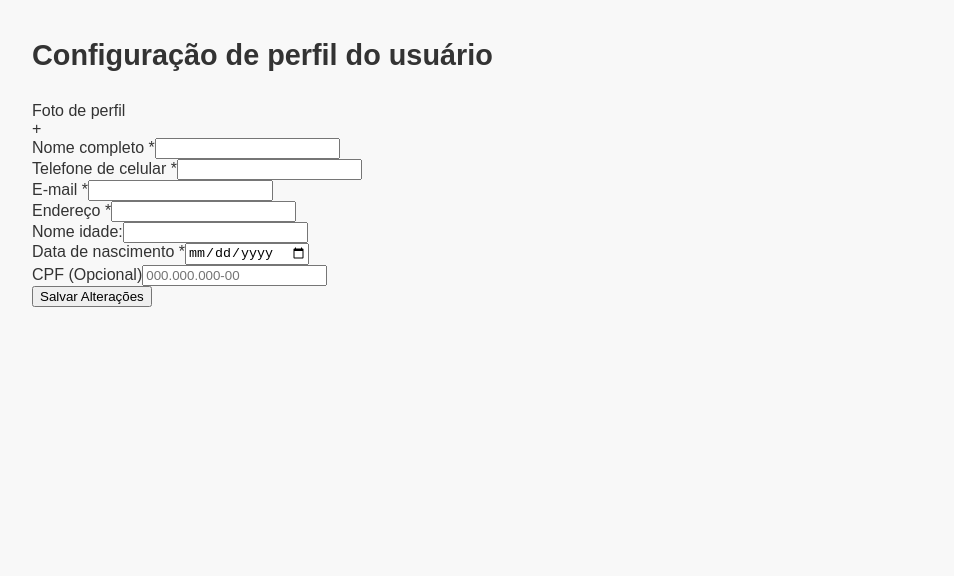
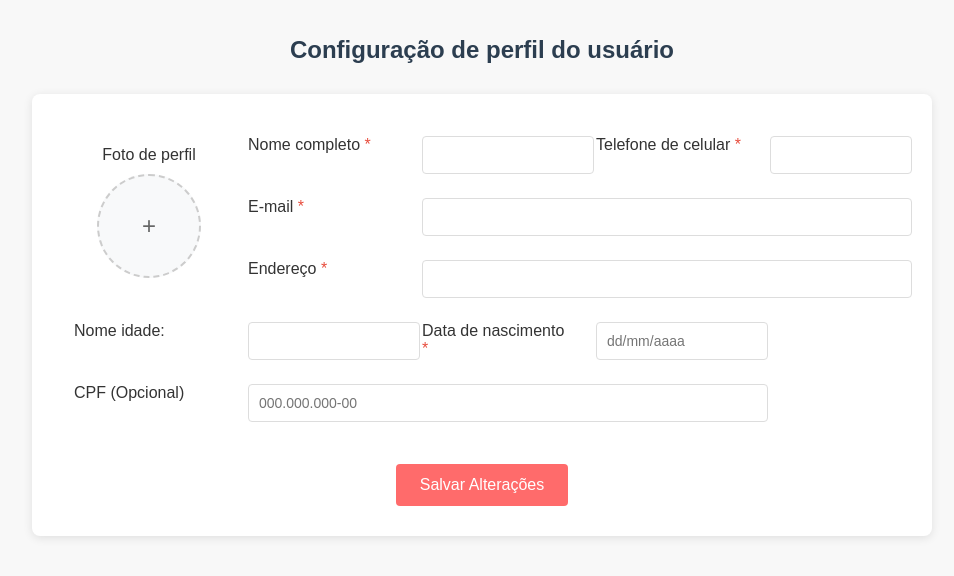
Before and after one commit to CauaConceicao20/GoFood-Delivery-Final, a React (Create React App) app in the folder src/front-end/: page /perfil in a window 1280 px wide. Shown: the top 576 px of the page, without its empty margins (158-1112 px from the left). Built offline with nearby package versions, Linux system fonts and the light colour scheme.

Commit message:
estilizacao tela de config perfil

```diff
--- a/src/front-end/src/telas/PerfilUsuario/PerfilUsuario.css
+++ b/src/front-end/src/telas/PerfilUsuario/PerfilUsuario.css
@@ -1,47 +1,52 @@
-.perfil-container {
+/* Estilos gerais */
+.profile-container {
   max-width: 900px;
   margin: 0 auto;
   padding: 20px;
-  font-family: Arial, sans-serif;
-}
-
-.perfil-container h1 {
-  font-size: 1.8rem;
-  margin-bottom: 30px;
+  font-family: 'Arial', sans-serif;
   color: #333;
 }
 
-.form-grid {
-  display: grid;
-  grid-template-columns: repeat(3, 1fr);
-  gap: 20px;
+.profile-container h1 {
+  font-size: 24px;
+  margin-bottom: 30px;
+  text-align: center;
+  color: #2c3e50;
+}
+
+/* Formulário */
+.profile-form {
+  background: #fff;
+  padding: 30px;
+  border-radius: 8px;
+  box-shadow: 0 2px 10px rgba(0, 0, 0, 0.1);
+}
+
+/* Tabela de perfil */
+.profile-table {
+  width: 100%;
+  border-collapse: collapse;
   margin-bottom: 30px;
 }
 
-.form-cell {
-  display: flex;
-  flex-direction: column;
+.profile-table td {
+  padding: 12px;
+  vertical-align: top;
 }
 
-.form-cell label {
-  margin-bottom: 8px;
-  font-weight: 500;
-  color: #555;
+.photo-cell {
+  width: 150px;
+  text-align: center;
+  vertical-align: middle !important;
 }
 
-.form-cell input {
-  padding: 10px;
-  border: 1px solid #ddd;
-  border-radius: 4px;
-  font-size: 1rem;
+.label-cell {
+  width: 150px;
+  font-weight: 500;
 }
 
-.foto-cell {
-  grid-row: span 2;
-  align-items: center;
-}
-
-.foto-upload {
+/* Foto de perfil */
+.photo-upload-btn {
   width: 100px;
   height: 100px;
   border: 2px dashed #ccc;
@@ -50,51 +55,78 @@
   align-items: center;
   justify-content: center;
   cursor: pointer;
-  overflow: hidden;
+  margin: 10px auto;
+  font-size: 24px;
+  color: #666;
+  background-color: #f8f9fa;
 }
 
-.foto-upload span {
-  font-size: 2rem;
-  color: #666;
+.photo-upload-btn:hover {
+  background-color: #e9ecef;
 }
 
-.foto-preview {
+.profile-image {
   width: 100%;
   height: 100%;
+  border-radius: 50%;
   object-fit: cover;
 }
 
-.empty-cell {
-  visibility: hidden;
+/* Campos do formulário */
+.profile-table input {
+  width: 100%;
+  padding: 10px;
+  border: 1px solid #ddd;
+  border-radius: 4px;
+  font-size: 14px;
 }
 
-.form-actions {
-  display: flex;
-  justify-content: flex-end;
+.required-field::after {
+  content: " *";
+  color: #e74c3c;
 }
 
-.btn-salvar {
+/* Botão de salvar */
+.save-button {
   background-color: #ff6b6b;
   color: white;
   border: none;
   padding: 12px 24px;
   border-radius: 4px;
-  font-size: 1rem;
+  font-size: 16px;
   cursor: pointer;
+  display: block;
+  margin: 20px auto 0;
   transition: background-color 0.3s;
 }
 
-.btn-salvar:hover {
+.save-button:hover {
   background-color: #ff5252;
+}
+
+.form-actions {
+  text-align: center;
 }
 
 /* Responsividade */
 @media (max-width: 768px) {
-  .form-grid {
-    grid-template-columns: 1fr;
+  .profile-table {
+    display: block;
   }
 
-  .foto-cell {
-    grid-row: auto;
+  .profile-table tbody,
+  .profile-table tr,
+  .profile-table td {
+    display: block;
+    width: 100%;
+  }
+
+  .photo-cell {
+    margin-bottom: 20px;
+  }
+
+  .label-cell {
+    width: 100%;
+    padding-bottom: 5px;
   }
 }
--- a/src/front-end/src/telas/PerfilUsuario/PerfilUsuario.jsx
+++ b/src/front-end/src/telas/PerfilUsuario/PerfilUsuario.jsx
@@ -3,10 +3,12 @@ import './PerfilUsuario.css';
 
 const PerfilUsuario = () => {
   const [userData, setUserData] = useState({
-    nome: '',
+    foto: null,
+    nomeCompleto: '',
+    telefone: '',
     email: '',
-    telefone: '',
     endereco: '',
+    idade: '',
     dataNascimento: '',
     cpf: ''
   });
@@ -16,37 +18,63 @@ const PerfilUsuario = () => {
     setUserData(prev => ({ ...prev, [name]: value }));
   };
 
+  const handleFileChange = (e) => {
+    if (e.target.files[0]) {
+      const reader = new FileReader();
+      reader.onload = (event) => {
+        setUserData(prev => ({ ...prev, foto: event.target.result }));
+      };
+      reader.readAsDataURL(e.target.files[0]);
+    }
+  };
+
   const handleSubmit = (e) => {
     e.preventDefault();
-    console.log('Dados enviados:', userData);
-    // Aqui você adicionaria a lógica para salvar os dados
+    console.log('Dados salvos:', userData);
   };
 
   return (
-    <div className="perfil-container">
+    <div className="profile-container">
       <h1>Configuração de perfil do usuário</h1>
 
-      <form onSubmit={handleSubmit}>
-        {/* Estrutura da tabela conforme sua imagem */}
-        <div className="profile-grid">
+      <form onSubmit={handleSubmit} className="profile-form">
+        <table className="profile-table">
+          <tbody>
             {/* Linha 1 */}
-          <div className="profile-row">
-            <div className="profile-cell">
+            <tr>
+              <td rowSpan="3" className="photo-cell">
                 <label>Foto de perfil</label>
-              <div className="foto-placeholder">+</div>
-            </div>
-            <div className="profile-cell">
-              <label>Nome completo *</label>
+                <label htmlFor="photo-upload" className="photo-upload-btn">
+                  {userData.foto ? (
+                    <img src={userData.foto} alt="Foto do perfil" className="profile-image" />
+                  ) : (
+                    '+'
+                  )}
+                </label>
+                <input
+                  id="photo-upload"
+                  type="file"
+                  accept="image/*"
+                  onChange={handleFileChange}
+                  style={{ display: 'none' }}
+                />
+              </td>
+              <td className="label-cell">
+                <label className="required-field">Nome completo</label>
+              </td>
+              <td>
                 <input
                   type="text"
-                name="nome"
-                value={userData.nome}
+                  name="nomeCompleto"
+                  value={userData.nomeCompleto}
                   onChange={handleChange}
                   required
                 />
-            </div>
-            <div className="profile-cell">
-              <label>Telefone de celular *</label>
+              </td>
+              <td className="label-cell">
+                <label className="required-field">Telefone de celular</label>
+              </td>
+              <td>
                 <input
                   type="tel"
                   name="telefone"
@@ -54,14 +82,15 @@ const PerfilUsuario = () => {
                   onChange={handleChange}
                   required
                 />
-            </div>
-          </div>
+              </td>
+            </tr>
 
             {/* Linha 2 */}
-          <div className="profile-row">
-            <div className="profile-cell"></div>
-            <div className="profile-cell">
-              <label>E-mail *</label>
+            <tr>
+              <td className="label-cell">
+                <label className="required-field">E-mail</label>
+              </td>
+              <td colSpan="3">
                 <input
                   type="email"
                   name="email"
@@ -69,9 +98,15 @@ const PerfilUsuario = () => {
                   onChange={handleChange}
                   required
                 />
-            </div>
-            <div className="profile-cell">
-              <label>Endereço *</label>
+              </td>
+            </tr>
+
+            {/* Linha 3 */}
+            <tr>
+              <td className="label-cell">
+                <label className="required-field">Endereço</label>
+              </td>
+              <td colSpan="3">
                 <input
                   type="text"
                   name="endereco"
@@ -79,32 +114,43 @@ const PerfilUsuario = () => {
                   onChange={handleChange}
                   required
                 />
-            </div>
-          </div>
+              </td>
+            </tr>
 
-          {/* Linha 3 */}
-          <div className="profile-row">
-            <div className="profile-cell">
+            {/* Linha 4 */}
+            <tr>
+              <td className="label-cell">
                 <label>Nome idade:</label>
+              </td>
+              <td>
                 <input
                   type="text"
                   name="idade"
                   value={userData.idade}
                   onChange={handleChange}
                 />
-            </div>
-            <div className="profile-cell">
-              <label>Data de nascimento *</label>
+              </td>
+              <td className="label-cell">
+                <label className="required-field">Data de nascimento</label>
+              </td>
+              <td>
                 <input
-                type="date"
+                  type="text"
                   name="dataNascimento"
                   value={userData.dataNascimento}
                   onChange={handleChange}
+                  placeholder="dd/mm/aaaa"
                   required
                 />
-            </div>
-            <div className="profile-cell">
+              </td>
+            </tr>
+
+            {/* Linha 5 */}
+            <tr>
+              <td className="label-cell">
                 <label>CPF (Opcional)</label>
+              </td>
+              <td colSpan="3">
                 <input
                   type="text"
                   name="cpf"
@@ -112,16 +158,19 @@ const PerfilUsuario = () => {
                   onChange={handleChange}
                   placeholder="000.000.000-00"
                 />
-            </div>
-          </div>
-        </div>
+              </td>
+            </tr>
+          </tbody>
+        </table>
 
+        <div className="form-actions">
           <button type="submit" className="save-button">
             Salvar Alterações
           </button>
+        </div>
       </form>
     </div>
   );
 };
 
-export default PerfilUsuario; // Esta linha é crucial!
+export default PerfilUsuario;
```
Lines whose indentation alone changed are shown as unchanged.
